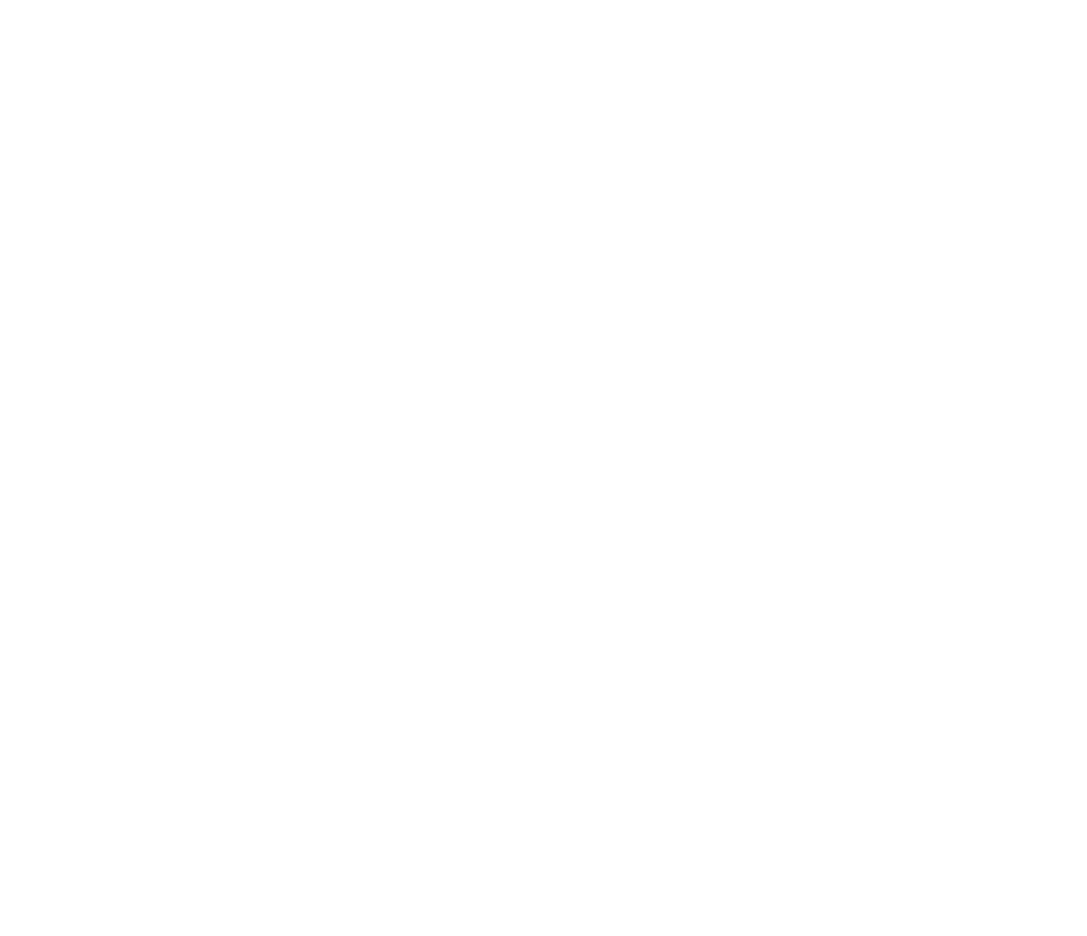
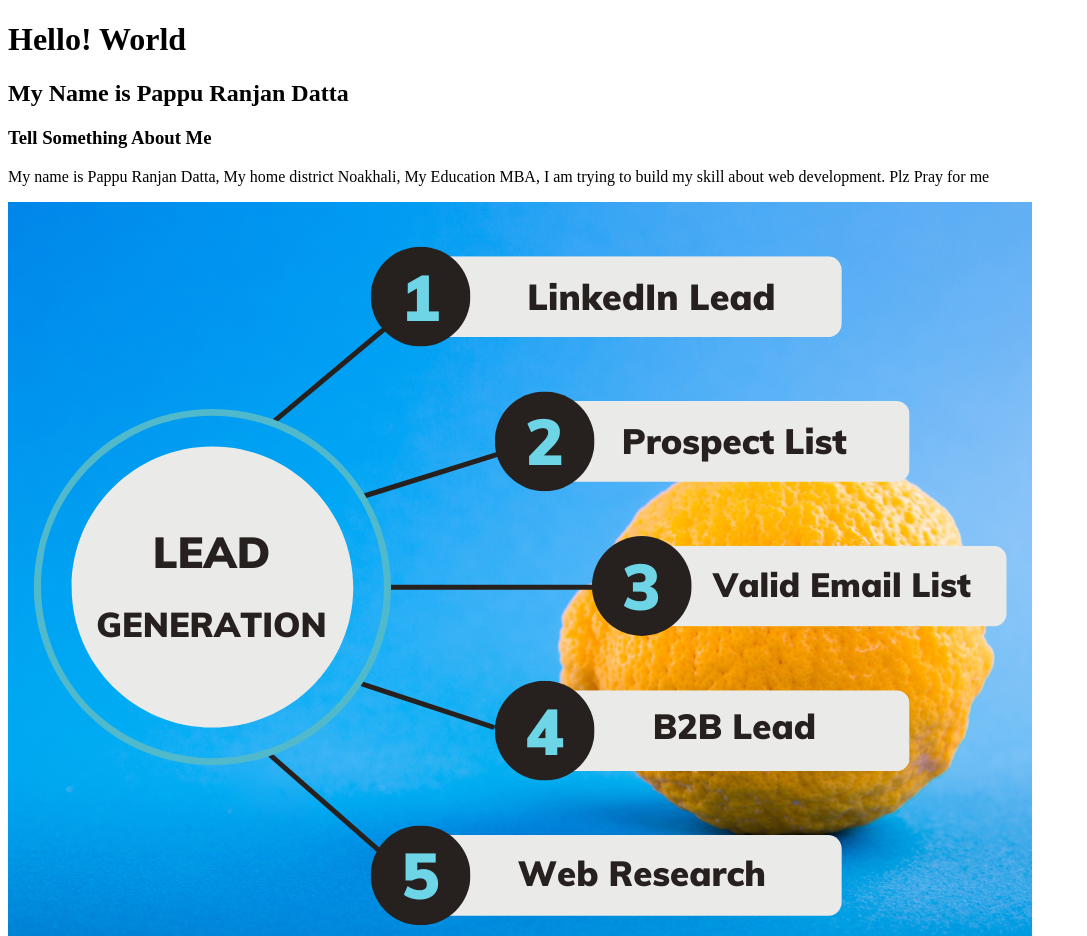
Before and after one commit to pappudatta/my-first-github-repo, a plain HTML site: page index.html in a window 1280 px wide. Shown: the top 936 px of the page, without its empty margins (0-1087 px from the left). Before the commit the page ends 800 px from the top, so only its background shows below. Drawn offline with Linux system fonts and the light colour scheme.

Commit message:
First push

```diff
--- a/index.html
+++ b/index.html
@@ -3,9 +3,13 @@
 <head>
     <meta charset="UTF-8">
     <meta name="viewport" content="width=device-width, initial-scale=1.0">
-    <title>My Frist Website</title>
+    <title>My First Website</title>
 </head>
 <body>
-
+    <h1>Hello! World</h1>
+    <h2>My Name is Pappu Ranjan Datta</h2>
+    <h3>Tell Something About Me </h3>
+    <p> My name is Pappu Ranjan Datta, My home district Noakhali, My Education MBA, I am trying to build my skill about web development. Plz Pray for me</p>
+    <img src="images/Lead Generation Upwork (1).png" alt="">
 </body>
 </html>
```
Also changed, not shown: images/Lead Generation Upwork (1).jpg (added), images/Lead Generation Upwork (1).png (added), images/Upwork data entry.png (added), images/house icon.jpg (added).
